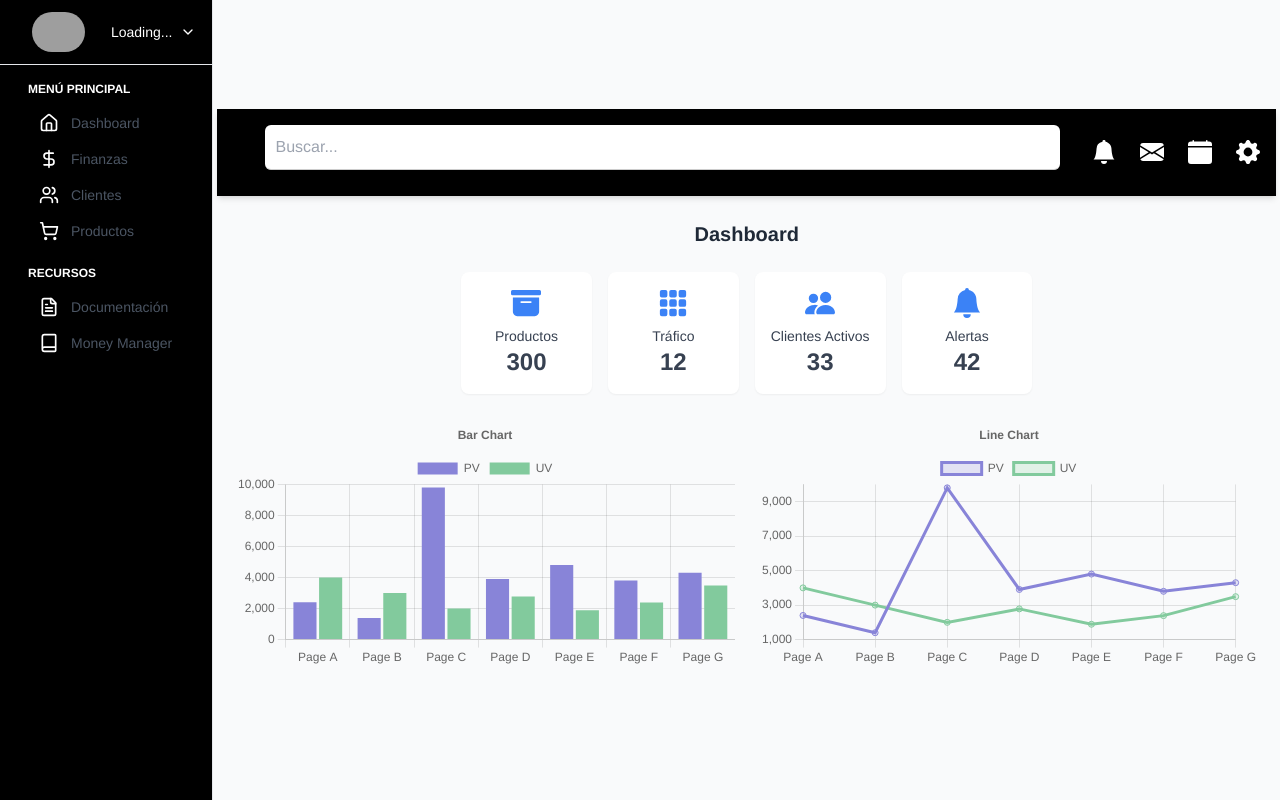
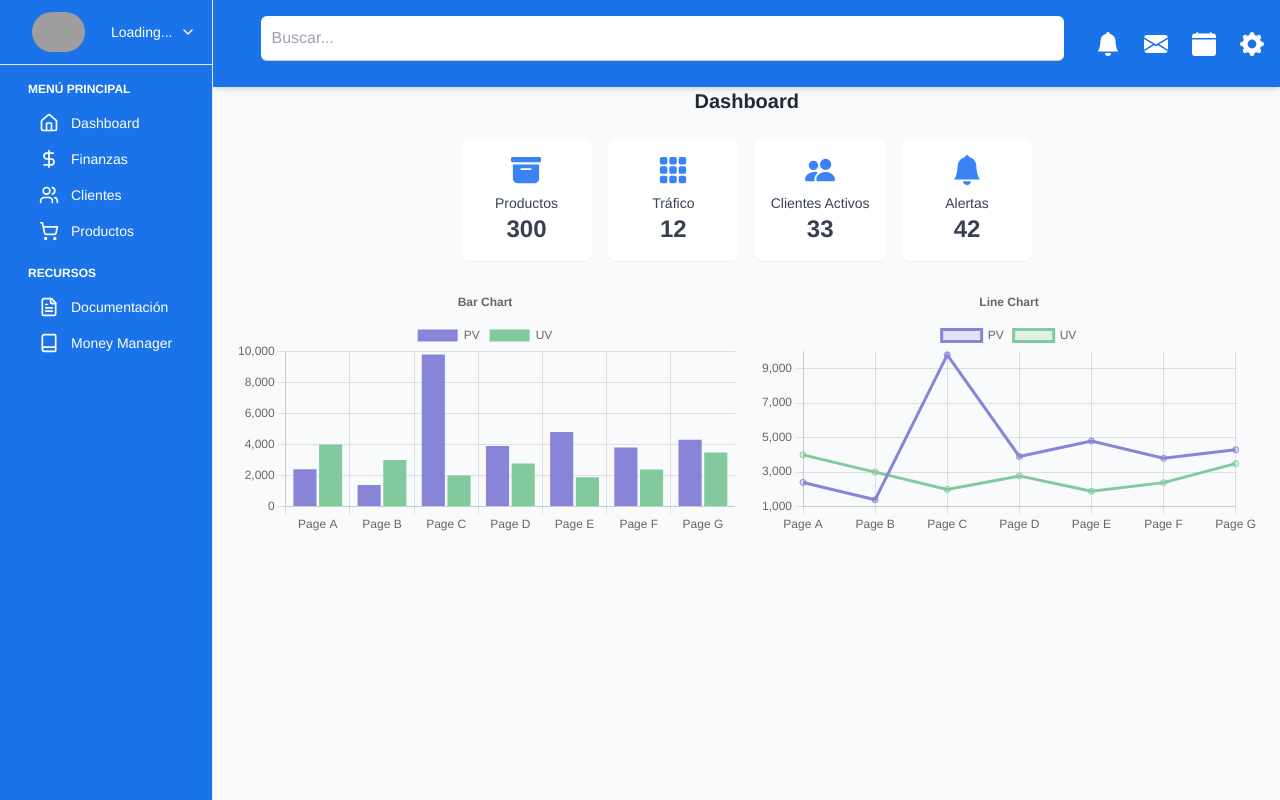
Before and after one commit to acamilodelgado0305/lanetdev-landing, a React (Vite) app: page /index in a window 1280 px wide. Built offline with nearby package versions, Linux system fonts and the light colour scheme; no server answers; sample sign-in values are in the browser's storage; grey boxes are pictures that could not be loaded.

Commit message:
ajustando colores al dashboard

```diff
--- a/src/components/index.jsx
+++ b/src/components/index.jsx
@@ -63,9 +63,9 @@ export default function Index() {
   };
 
   return (
-    <main className="flex flex-col items-center justify-center p-1 bg-gray-50 min-h-screen">
+    <main className="flex flex-col items-center justify-start bg-gray-50 min-h-screen">
       {/* Barra superior con buscador e iconos */}
-      <div className="flex items-center justify-between w-full bg-black p-4 shadow-md mb-6">
+      <div className="flex items-center justify-between w-full bg-primary p-4 shadow-md">
         <input
           type="text"
           placeholder="Buscar..."
--- a/src/components/root.jsx
+++ b/src/components/root.jsx
@@ -7,7 +7,7 @@ import UserProfileHeader from './user/UserProfileHeader';
 const SidebarLink = ({ to, icon: Icon, children }) => (
   <Link
     to={to}
-    className="flex items-center p-2 text-sm text-gray-600 rounded-md hover:bg-gray-100 transition-colors duration-200"
+    className="flex items-center p-2 text-sm text-white rounded-md hover:bg-slate-700 transition-colors duration-200"
   >
     <Icon className="w-5 h-5 mr-3 text-white" />
     <span>{children}</span>
@@ -43,7 +43,7 @@ export default function Root() {
       {/* Sidebar */}
       <aside
         className={`${isOpen ? "translate-x-0" : "-translate-x-full"
-          } fixed inset-y-0 left-0 z-50 w-64 bg-black border-r border-gray-200 transition-transform duration-300 ease-in-out lg:translate-x-0 lg:static lg:inset-0`}
+          } fixed inset-y-0 left-0 z-50 w-64 bg-primary border-r border-gray-200 transition-transform duration-300 ease-in-out lg:translate-x-0 lg:static lg:inset-0`}
       >
         <div>
           <UserProfileHeader
@@ -75,7 +75,7 @@ export default function Root() {
         <header className="flex items-center justify-between h-16 border-b border-gray-200">
           <button
             onClick={() => setIsOpen(true)}
-            className="p-1 text-gray-600 rounded-md lg:hidden hover:bg-gray-100"
+            className="p-1 text-white rounded-md lg:hidden hover:bg-gray-100"
           >
             <Menu className="w-6 h-6" />
           </button>
--- a/src/components/user/UserProfileHeader.jsx
+++ b/src/components/user/UserProfileHeader.jsx
@@ -43,7 +43,7 @@ const UserProfileHeader = ({ onToggle }) => {
 
             {/* Información del usuario que se despliega debajo del nombre */}
             {isDropdownOpen && user && (
-                <div className="border-y-2 px-4 py-1 bg-black text-gray-300">
+                <div className="border-y-2 px-4 py-1 bg-primary text-gray-300">
                     <div className="flex items-center mb-4">
                         <img
                             src={profilePictureUrl}
--- a/tailwind.config.js
+++ b/tailwind.config.js
@@ -6,7 +6,12 @@ const config = {
     "./src/components/landing/**/*.{js,jsx,ts,tsx}",
   ],
   theme: {
-    extend: {},
+    extend: {
+      colors: {
+        primary: '#1a73e8',
+        'azul-rey': '#0033a0',
+      },
+    },
   },
   plugins: [],
 };
```
